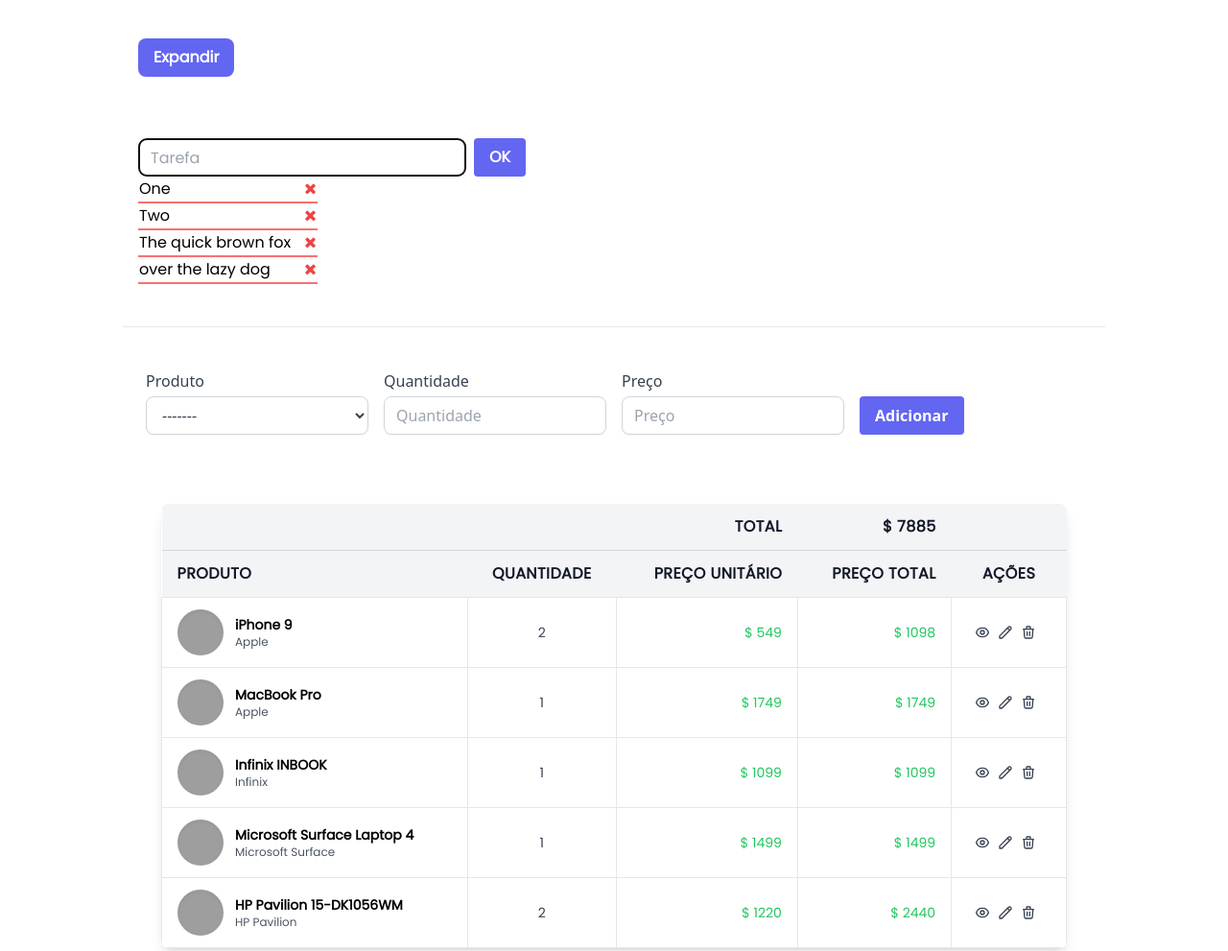
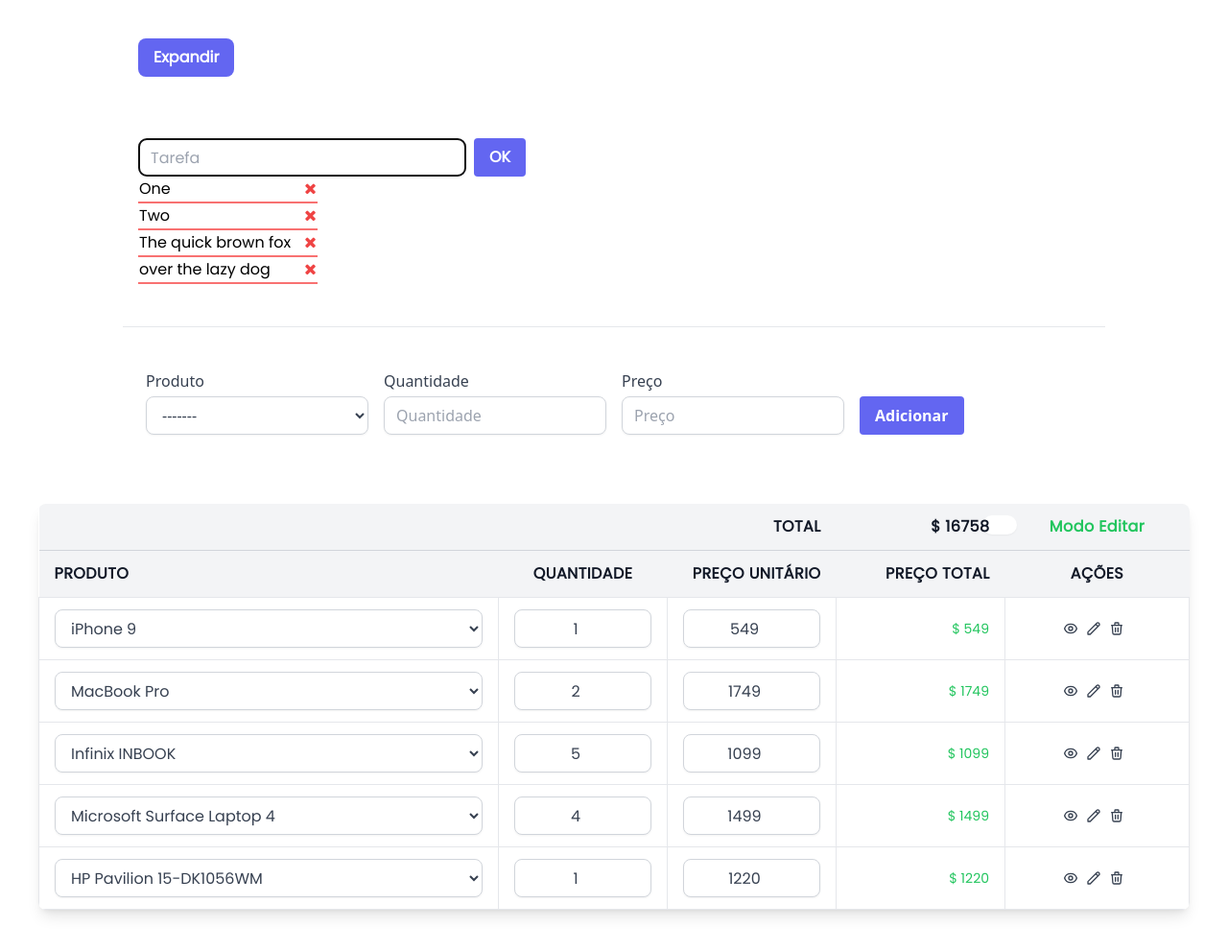
Before and after one commit to rg3915/alpinejs-tailwindcss-example, a website with bundled scripts: page public/index.html in a window 1280 px wide. Shown: the top 991 px of the page at 96% size. Built offline with nearby package versions, Linux system fonts and the light colour scheme; data requests are answered from the project's data file; grey boxes are pictures that could not be loaded; a web font is replaced by a local one; what tw-elements would draw is missing.

Commit message:
Mostra tabela no modo Editar o no modo Leitura.

```diff
--- a/db.json
+++ b/db.json
@@ -176,7 +176,7 @@
           "https://dummyjson.com/image/i/products/1/thumbnail.jpg"
         ]
       },
-      "quantity": 2,
+      "quantity":1,
       "price": 549,
       "id": 2
     },
@@ -195,7 +195,7 @@
           "https://dummyjson.com/image/i/products/6/4.jpg"
         ]
       },
-      "quantity": "1",
+      "quantity": 2,
       "price": 1749,
       "id": 7
     },
@@ -215,7 +215,7 @@
           "https://dummyjson.com/image/i/products/9/thumbnail.jpg"
         ]
       },
-      "quantity": "1",
+      "quantity": 5,
       "price": 1099,
       "id": 8
     },
@@ -235,7 +235,7 @@
           "https://dummyjson.com/image/i/products/8/thumbnail.jpg"
         ]
       },
-      "quantity": "1",
+      "quantity": 4,
       "price": 1499,
       "id": 9
     },
@@ -254,7 +254,7 @@
           "https://dummyjson.com/image/i/products/10/thumbnail.jpeg"
         ]
       },
-      "quantity": "2",
+      "quantity": 1,
       "price": 1220,
       "id": 10
     }
--- a/public/index.html
+++ b/public/index.html
@@ -209,34 +209,92 @@
       <!-- table -->
       <!-- https://tailwindcomponents.com/component/responsive-table-5 -->
       <div>
-        <div class="container max-w-5xl mx-auto px-4 py-6">
-          <!-- component -->
+        <div class="container w-full mx-auto px-4 py-6">
           <section class="container mx-auto p-6">
             <div class="w-full mb-8 overflow-hidden rounded-lg shadow-lg">
               <div class="w-full overflow-x-auto">
                 <table class="w-full">
                   <thead>
                     <tr
-                      class="text-md font-semibold tracking-wide text-left text-gray-900 bg-gray-100 uppercase border-b border-gray-300"
+                      class="text-md font-semibold tracking-wide text-left bg-gray-100 border-b border-gray-300"
                     >
-                      <th colspan="3" class="px-4 py-3 text-right">Total</th>
-                      <th class="px-4 py-3 text-right" x-text="'$ '+total"></th>
-                      <th class="px-4 py-3 text-center"></th>
+                      <th
+                        colspan="3"
+                        class="px-4 py-3 text-gray-900 text-right"
+                      >
+                        TOTAL
+                      </th>
+                      <th
+                        class="px-4 py-3 text-right text-gray-900"
+                        x-text="'$ '+total"
+                      ></th>
+                      <th class="px-4 py-3 text-green-500 text-center w-48">
+                        <div class="form-check form-switch">
+                          <input
+                            id="flexSwitchCheckDefault"
+                            type="checkbox"
+                            class="form-check-input appearance-none w-9 -ml-10 rounded-full float-left h-5 align-top bg-white bg-no-repeat bg-contain bg-gray-300 border-none focus:outline-none cursor-pointer shadow-sm"
+                            role="switch"
+                            x-model="editTable"
+                            :value="editTable"
+                          />
+                          <label
+                            class="form-check-label inline-block"
+                            for="flexSwitchCheckDefault"
+                            x-show="editTable"
+                            >Modo Editar</label
+                          >
+                          <label
+                            class="form-check-label inline-block"
+                            for="flexSwitchCheckDefault"
+                            x-show="!editTable"
+                            >Modo Leitura</label
+                          >
+                        </div>
+                      </th>
                     </tr>
                     <tr
                       class="text-md font-semibold tracking-wide text-left text-gray-900 bg-gray-100 uppercase border-b border-gray-600"
                     >
                       <th class="px-4 py-3">Produto</th>
-                      <th class="px-4 py-3 text-center">Quantidade</th>
-                      <th class="px-4 py-3 text-right">Preço Unitário</th>
-                      <th class="px-4 py-3 text-right">Preço Total</th>
+                      <th class="px-4 py-3 text-center w-44">Quantidade</th>
+                      <th class="px-4 py-3 text-right w-44">Preço Unitário</th>
+                      <th class="px-4 py-3 text-right w-44">Preço Total</th>
                       <th class="px-4 py-3 text-center">Ações</th>
                     </tr>
                   </thead>
                   <tbody class="bg-white">
                     <template x-for="sale in sales" :key="sale.id">
                       <tr class="text-gray-700">
-                        <td class="px-4 py-3 border">
+                        <!-- product -->
+                        <td
+                          class="px-4 py-3 border"
+                          x-show="editTable"
+                          x-id="['id_product']"
+                        >
+                          <!-- editar -->
+                          <select
+                            :id="$id('id_product')"
+                            class="input"
+                            type="text"
+                            @change="getProduct"
+                            x-model="sale.product.id"
+                          >
+                            <option value="">-------</option>
+                            <template
+                              x-for="product in products"
+                              :key="product.id"
+                            >
+                              <option
+                                :value="product.id"
+                                :selected="product.id === sale.product.id"
+                                x-text="product.title"
+                              ></option>
+                            </template>
+                          </select>
+                        </td>
+                        <td class="px-4 py-3 border" x-show="!editTable">
+                          <!-- leitura -->
                           <div class="flex items-center text-sm">
                             <div
                               class="relative w-12 h-12 mr-3 rounded-full md:block"
@@ -264,29 +322,55 @@
                             </div>
                           </div>
                         </td>
+                        <!-- quantity -->
+                        <td
+                          class="px-4 py-3 text-sm border text-center"
+                          x-show="editTable"
+                          x-id="['id_quantity']"
+                        >
+                          <!-- editar -->
+                          <input
+                            :id="$id('id_quantity')"
+                            class="input text-center"
+                            type="number"
+                            x-model="sale.quantity"
+                          />
+                        </td>
                         <td
                           class="px-4 py-3 text-sm border text-center"
                           x-text="sale.quantity"
-                        ></td>
-                        <!-- <td class="px-4 py-3 text-xs border">
-                        <span
-                          class="px-2 py-1 font-semibold leading-tight text-green-700 bg-green-100 rounded-sm"
-                          x-text="product.brand"
+                          x-show="!editTable"
                         >
-                        </span>
-                      </td> -->
-                        <!-- <td class="px-4 py-3 text-sm border">6/4/2000</td> -->
+                          <!-- leitura -->
+                        </td>
+                        <!-- price -->
+                        <td
+                          class="px-4 py-3 font-medium text-sm border text-right"
+                          x-show="editTable"
+                          x-id="['id_price']"
+                        >
+                          <!-- editar -->
+                          <input
+                            :id="$id('id_price')"
+                            class="input text-center"
+                            type="number"
+                            x-model="sale.price"
+                          />
+                        </td>
                         <td
                           class="px-4 py-3 font-medium text-green-500 text-sm border text-right"
                           x-text="'$ '+sale.price"
                         ></td>
+                        <!-- subtotal -->
                         <!-- https://stackoverflow.com/a/70077233 -->
                         <td
                           class="px-4 py-3 font-medium text-green-500 text-sm border text-right"
                           x-effect="sale.subtotal = sale.quantity * sale.price; getTotal(sale)"
                           x-text="'$ '+sale.subtotal"
+                          x-show="!editTable"
                         ></td>
                         <td class="px-4 py-3 text-sm border text-center">
+                          <!-- ações -->
                           <div class="flex item-center justify-center">
                             <div
                               class="w-4 mr-2 transform hover:cursor-pointer hover:text-purple-500 hover:scale-110"
@@ -414,6 +498,7 @@
           </div>
         </div>
       </div>
+      <!-- end gallery -->
     </div>
   </body>
 </html>
--- a/public/main.js
+++ b/public/main.js
@@ -59,6 +59,7 @@
   quantity: "",
   price: "",
   total: 0,
+  editTable: true,
   init() {
     fetch(this.url)
       .then((response) => response.json())
```
